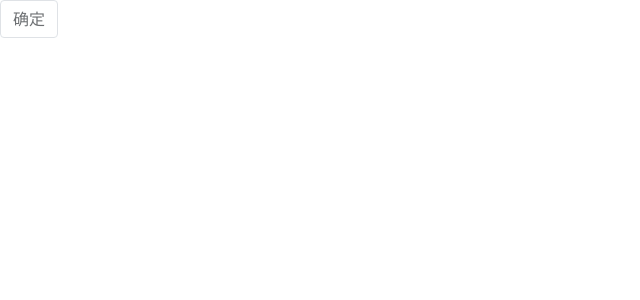
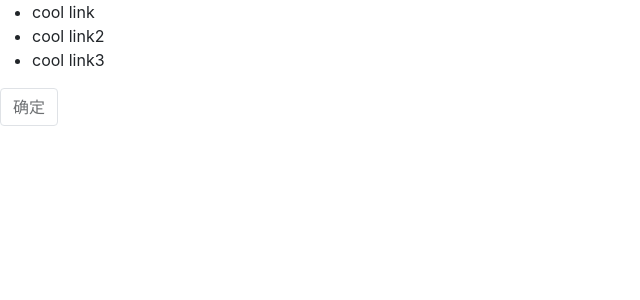
Before and after one commit to sktm4a1/mxp-design, a React (Create React App) app: page / in a window 1280 px wide. Shown: the top 300 px of the page, without its empty margins (0-640 px from the left). Built offline with nearby package versions, Linux system fonts and the light colour scheme.

Commit message:
feat(菜单Menu基础开发 （50%）):

```diff
--- a/package.json
+++ b/package.json
@@ -24,7 +24,7 @@
     "build": "react-scripts build",
     "test": "react-scripts test",
 	"eject": "react-scripts eject",
-	"cm":"git cz"
+	"commit":"git cz"
   },
   "eslintConfig": {
     "extends": [
--- a/src/App.tsx
+++ b/src/App.tsx
@@ -1,9 +1,16 @@
 import React from "react";
 import Button from "./components/Button/button";
+import Menu from "./components/Menu/menu";
+import MenuItem from "./components/Menu/menuItem";
 
 function App() {
   return (
     <div className="App">
+      <Menu defaultIndex={0}>
+        <MenuItem index={0}>cool link</MenuItem>
+        <MenuItem index={1}>cool link2</MenuItem>
+        <MenuItem index={2}>cool link3</MenuItem>
+      </Menu>
       <Button
         btnType="default"
         className="hahhahah"
--- /dev/null
+++ b/src/components/Menu/menu.tsx
@@ -0,0 +1,47 @@
+import React, { createContext, CSSProperties, useState } from "react";
+import classNames from "classnames";
+
+type MenuMode = "horizontal" | "vertical";
+type SelectCallback = (selectIndex: number) => void;
+export interface MenuProps {
+  defaultIndex?: number;
+  className?: string;
+  mode?: MenuMode;
+  style?: CSSProperties;
+  onSelect?: SelectCallback;
+}
+interface IMenuContex {
+  index: number;
+  onSelect?: SelectCallback;
+}
+export const MenuContext = createContext<IMenuContex>({ index: 0 });
+
+const Menu: React.FC<MenuProps> = (props) => {
+  const { className, mode, style, children, defaultIndex, onSelect } = props;
+  const [curActive, setCurActive] = useState(defaultIndex);
+  const classes = classNames("mxp-menu", className, {
+    "menu-vertical": mode === "vertical",
+  });
+  const handleClick = (index: number) => {
+    setCurActive(index);
+    onSelect && onSelect(index);
+  };
+  const passedContext: IMenuContex = {
+    index: curActive ?? 0,
+    onSelect: handleClick,
+  };
+  return (
+    <ul className={classes} style={style}>
+      <MenuContext.Provider value={passedContext}>
+        {children}
+      </MenuContext.Provider>
+    </ul>
+  );
+};
+
+Menu.defaultProps = {
+  defaultIndex: 0,
+  mode: "horizontal",
+};
+
+export default Menu;
--- /dev/null
+++ b/src/components/Menu/menuItem.tsx
@@ -0,0 +1,31 @@
+import React, { CSSProperties, useContext } from "react";
+import classNames from "classnames";
+import { MenuContext } from "./menu";
+
+export interface MenuItemProps {
+  index: number;
+  disabled?: boolean;
+  className?: string;
+  style?: CSSProperties;
+}
+
+const MenuItem: React.FC<MenuItemProps> = (props) => {
+  const { disabled, className, style, children, index } = props;
+  const context = useContext(MenuContext);
+  const classes = classNames("mxp-menuItem", className, {
+    "is-disabled": disabled,
+    "is-active": context.index === index,
+  });
+  const handleClick = () => {
+    if (context.onSelect && !disabled) {
+      context.onSelect(index);
+    }
+  };
+  return (
+    <li className={classes} style={style} onClick={handleClick}>
+      {children}
+    </li>
+  );
+};
+
+export default MenuItem;
```
Also changed, not shown: 1 other file (tests, documents, lock files or other folders).
